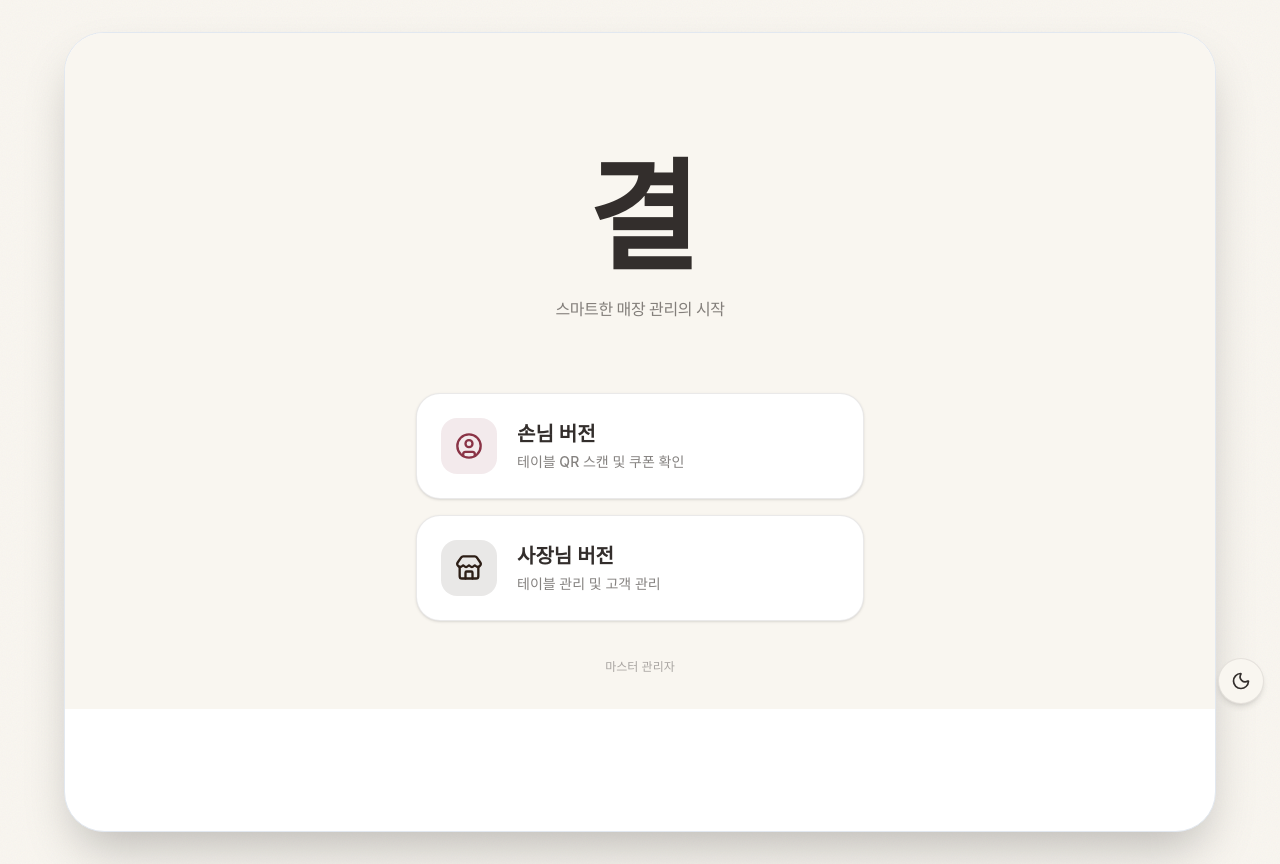
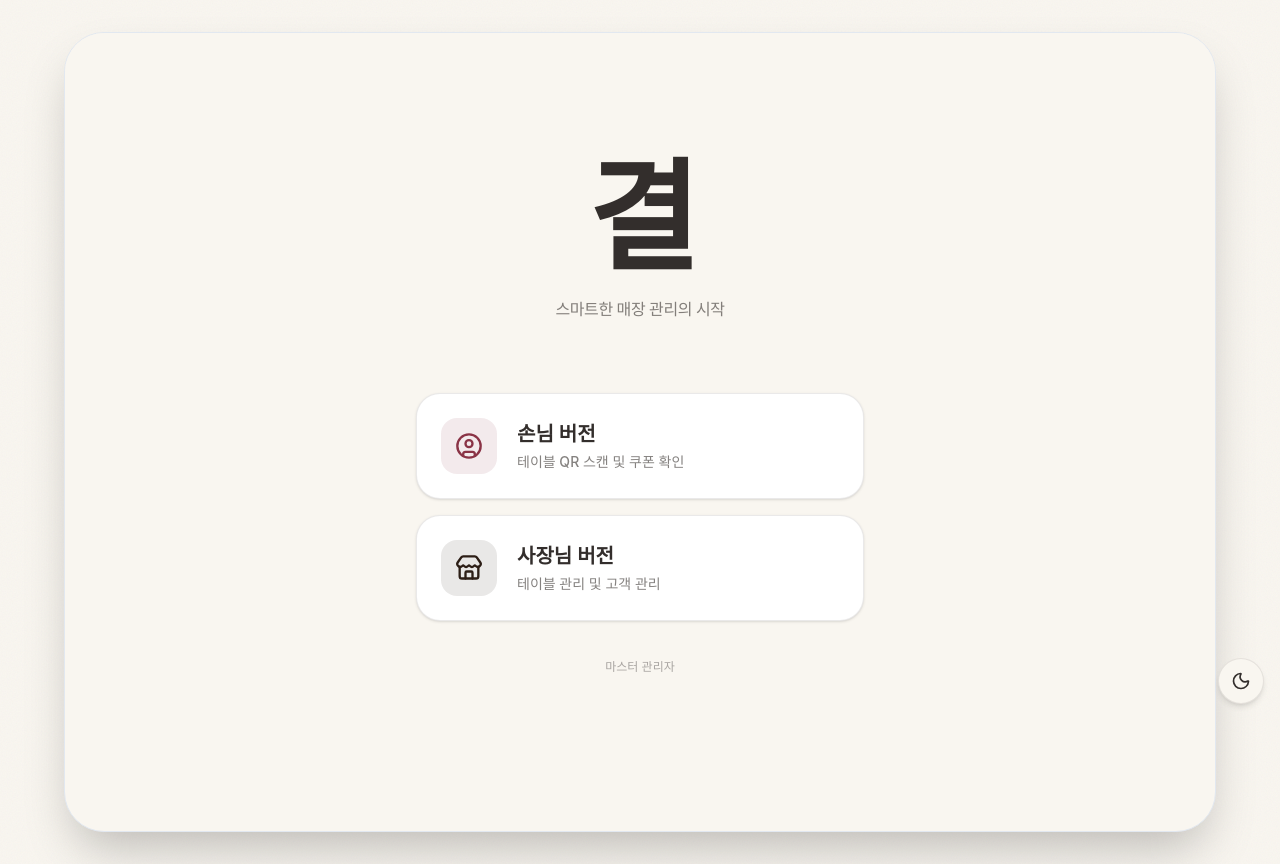
Before and after one commit to munyechan11-cell/-, a React (Vite) app: page / in a window 1280 px wide. Built offline with nearby package versions, Linux system fonts and the light colour scheme; no server answers; the database is empty; a web font is replaced by a local one.

Commit message:
design: 배경색 통일 및 하얀색 여백 노출 버그 수정

```diff
--- a/src/App.tsx
+++ b/src/App.tsx
@@ -200,7 +200,7 @@ export default function App() {
       <div className="min-h-screen modern-bg flex justify-center items-center md:p-6 lg:p-8">
         <DarkModeToggle />
         <Toast />
-        <div className="w-full max-w-md md:max-w-3xl lg:max-w-5xl xl:max-w-6xl min-h-screen md:min-h-[calc(100vh - 3rem)] lg:min-h-[calc(100vh - 4rem)] overflow-hidden relative flex flex-col bg-white dark:bg-hanji-dark shadow-2xl md:rounded-[2.5rem] border-0 md:border border-slate-200 dark:border-ink-dark/10">
+        <div className="w-full max-w-md md:max-w-3xl lg:max-w-5xl xl:max-w-6xl min-h-screen md:min-h-[calc(100vh - 3rem)] lg:min-h-[calc(100vh - 4rem)] overflow-hidden relative flex flex-col bg-hanji-light dark:bg-hanji-dark shadow-2xl md:rounded-[2.5rem] border-0 md:border border-slate-200 dark:border-ink-dark/10">
           <div className="flex-1 overflow-y-auto no-scrollbar w-full h-full relative pt-safe pb-safe">
             <Suspense fallback={<PageLoader />}>
               <Routes>
--- a/src/pages/Home.tsx
+++ b/src/pages/Home.tsx
@@ -3,7 +3,7 @@ import { Store, UserCircle } from 'lucide-react';
 
 export default function Home() {
   return (
-    <div className="min-h-full flex flex-col items-center px-6 bg-hanji-light dark:bg-hanji-dark">
+    <div className="flex-1 flex flex-col items-center px-6 bg-hanji-light dark:bg-hanji-dark">
       <div className="mt-20 sm:mt-32 mb-10 flex flex-col items-center">
         <h1
           className="text-[100px] sm:text-[120px] font-serif font-black text-ink-light dark:text-ink-dark leading-none tracking-tighter"
--- a/src/pages/Master.tsx
+++ b/src/pages/Master.tsx
@@ -44,7 +44,7 @@ export default function Master() {
 
   if (!isAuthenticated) {
     return (
-      <div className="min-h-full bg-hanji-light dark:bg-hanji-dark flex flex-col items-center justify-center p-4">
+      <div className="flex-1 bg-hanji-light dark:bg-hanji-dark flex flex-col items-center justify-center p-4">
         <div className="max-w-md w-full bg-white dark:bg-black/20 rounded-3xl shadow-sm border border-ink-light/10 dark:border-ink-dark/10 overflow-hidden p-8 text-center relative">
           <Link
             to="/"
@@ -118,7 +118,7 @@ export default function Master() {
   );
 
   return (
-    <div className="min-h-full bg-hanji-light dark:bg-hanji-dark pb-20">
+    <div className="flex-1 bg-hanji-light dark:bg-hanji-dark pb-20">
       {/* Header */}
       <div className="bg-white/80 dark:bg-black/20 backdrop-blur-md text-ink-light dark:text-ink-dark p-6 pt-8 border-b border-ink-light/10 dark:border-ink-dark/10 flex items-center justify-between sticky top-0 z-20">
         <div className="flex items-center">
```
